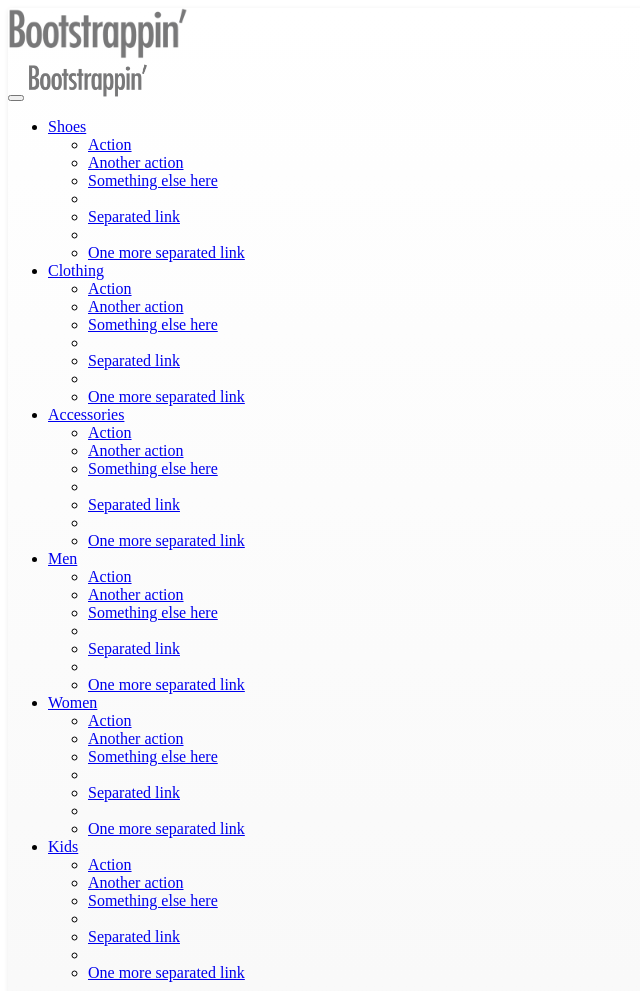
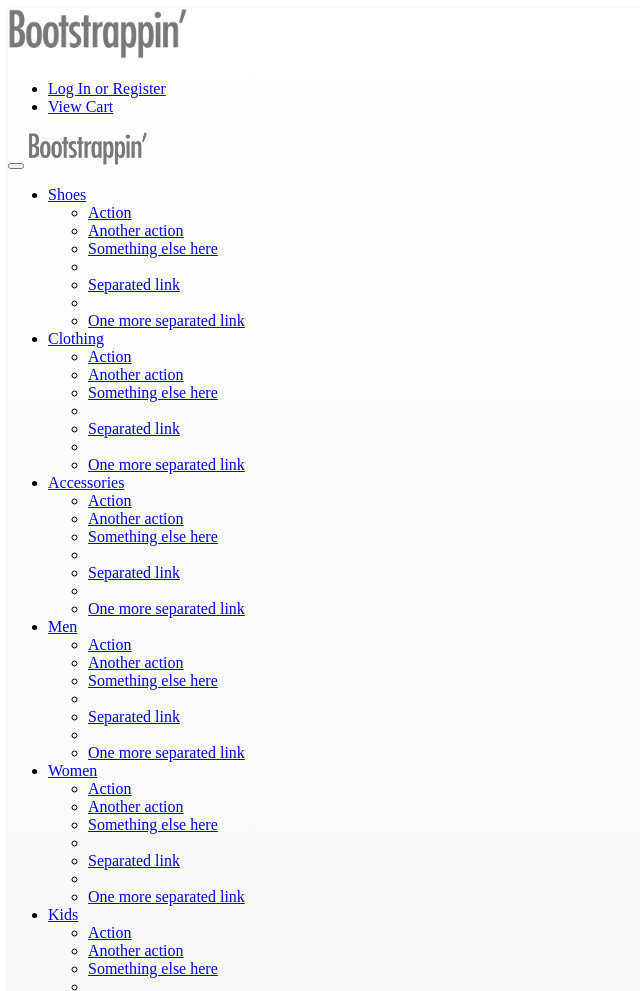
Before and after one commit to Gregory-Phillips/Bootstrap-Site-Blueprints-Chapter-4-, a plain HTML site: page index.html in a window 1280 px wide. Shown: the top 991 px of the page, without its empty margins (0-640 px from the left). Drawn offline with nearby package versions, Linux system fonts and the light colour scheme; files that its build step writes are made by us from their sources.

Commit message:
Added custom Utility class to navigation
Added a custom utility class with ul listing for log in / register and
shopping cart.

```diff
--- a/index.html
+++ b/index.html
@@ -33,6 +33,12 @@
             <nav role="navigation" class="navbar navbar-default">
               <div class="container">
                 <a class="banner-brand visible-md visible-lg" href="index.html"><img src="img/logo.png" alt="Bootstrappin'" width="180"></a>
+                <div class="utility-nav">
+                  <ul>
+                    <li><a href="#" title="Login or Register"><i class="icon fa fa-user fa-lg"></i> Log In or Register</a></li>
+                    <li><a href="#" title="View Cart"><i class="icon fa fa-shopping-cart fa-lg"></i> View Cart</a></li>
+                  </ul>
+                </div> <!-- /.utility-nav -->
                 <div class="navbar-header">
                   <button type="button" class="navbar-toggle" data-toggle="collapse" data-target=".navbar-collapse">
                     <span class="icon-bar"></span>
```
